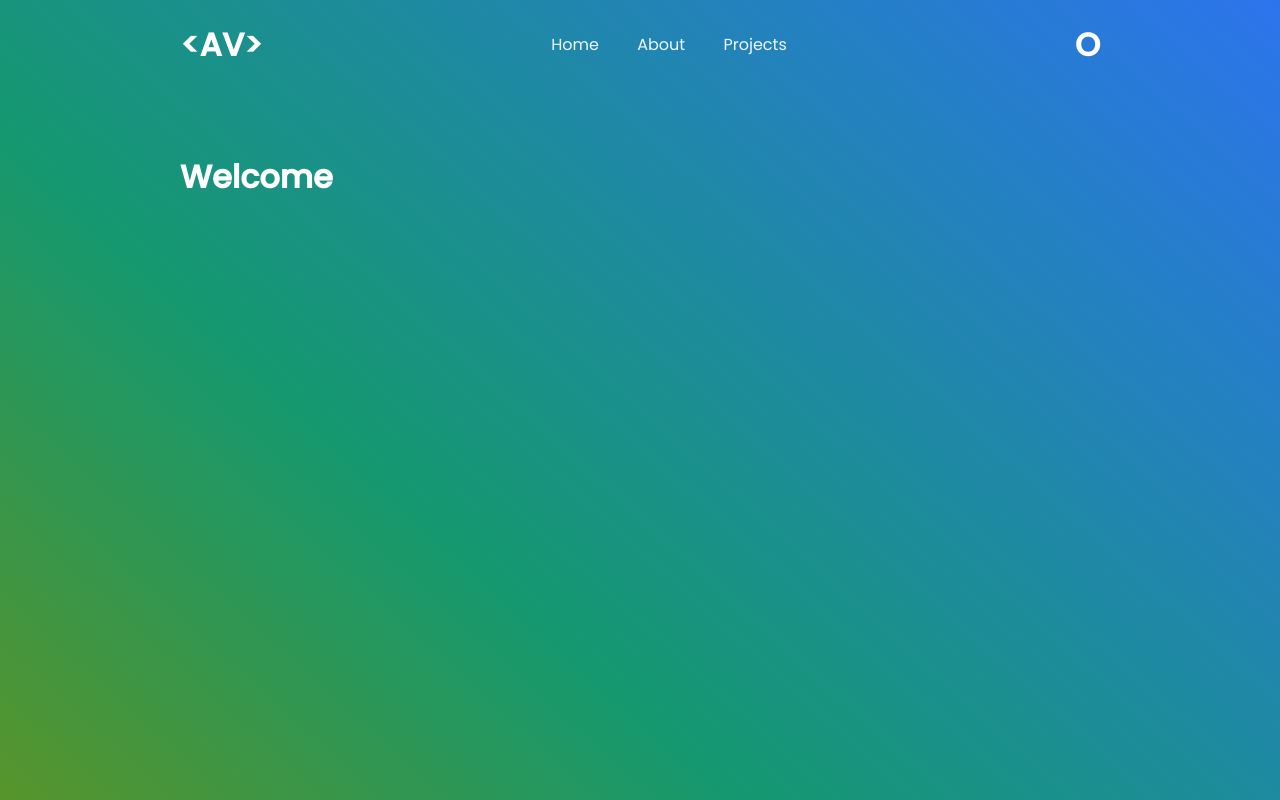
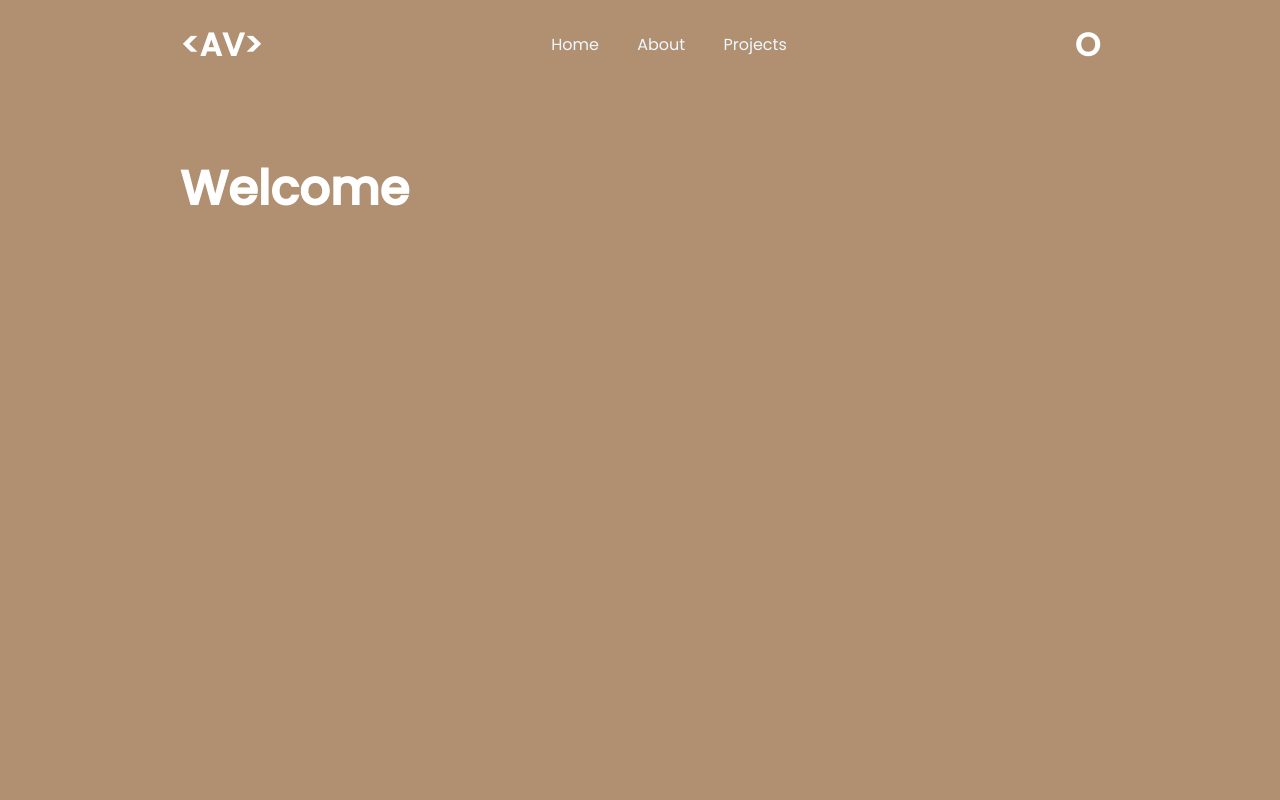
Before and after one commit to aaron-visschedijk/portfolio-frontend, a React (Create React App) app: page / in a window 1280 px wide. Built offline with nearby package versions, Linux system fonts and the light colour scheme.

Commit message:
change background

```diff
--- a/src/index.css
+++ b/src/index.css
@@ -13,12 +13,9 @@ body {
   height: 100%;
   min-height: 100%;
 
-  background: linear-gradient(42deg, rgba(87,148,42,1) 0%, rgba(21,152,111,1) 34%, rgba(44,116,237,1) 100%);
+  background: rgb(176, 144, 113);
   background-repeat: no-repeat;
   background-attachment: fixed;
-
-
-
 }
 
 code {
@@ -38,7 +35,9 @@ html {
 }
 
 .pagetitle {
-  padding-bottom: 1rem;
+  font-size: 3rem;
+  font-weight: 600;
+  margin-bottom: 0.5rem;
 }
 
 body,
```
